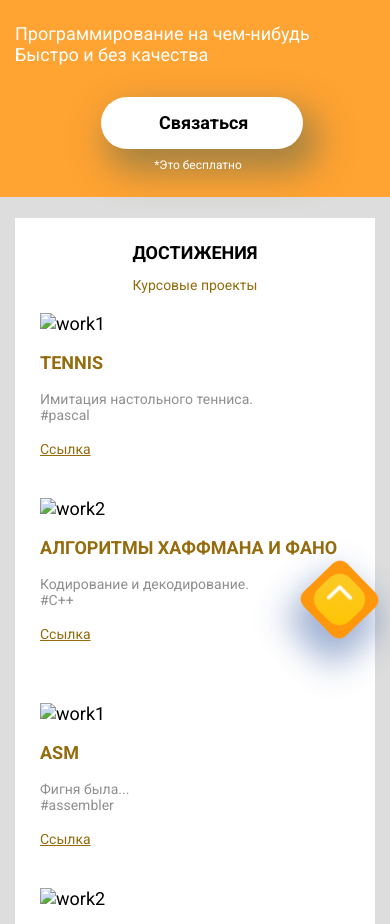
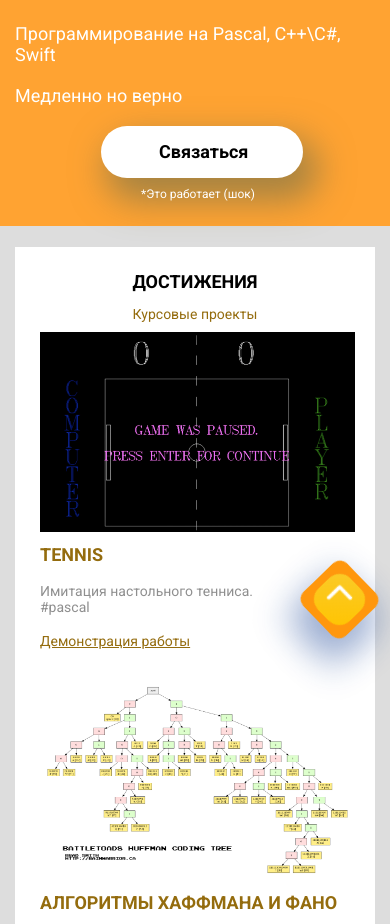
Before and after one commit to Imnaa/Imnaa.github.io, a plain HTML site: page index.html in a window 390 px wide. Shown: the part 165-1089 px from the top of the page. Drawn offline with Linux system fonts and the light colour scheme.

Commit message:
Add files via upload

```diff
--- a/css/style.css
+++ b/css/style.css
@@ -39,7 +39,7 @@ header {
 	color: #000;
 	font-weight: 700;
 	font-size: 18px;
-	margin-top: 32px;
+	margin-top: 14px;
 	padding: 15px 58px;
 	-webkit-transition: 0.2s;
 	-o-transition: 0.2s;
@@ -87,6 +87,16 @@ header small {
 	font-weight: 700;
 	text-transform: uppercase;
 }
+.portfolio-block a {
+	color: #946C0E;
+	font-size: 14px;
+	font-weight: 400;
+	text-decoration: underline;
+}
+.portfolio-block img {
+	width: 427px;
+	height: 300px;
+}
 .portfolio-title {
 	text-align: center;
 	font-size: 18px;
@@ -109,12 +119,6 @@ header small {
 	font-weight: 400;
 	margin-right: 0;
 	padding-right: 0;
-}
-.portfolio-block a {
-	color: #946C0E;
-	font-size: 14px;
-	font-weight: 400;
-	text-decoration: underline;
 }
 .portfolio-col-1 {
 	/*margin-left: 51px;*/
@@ -259,12 +263,15 @@ footer {
 	}
 	.header-button-block {
 		float: right;
-		margin-top: 0;
+		margin-top: 6px;
 		margin-right: 55px;
 	}
 	.portfolio {
 		padding-top: 21px;
 		padding-bottom: 22px;
+	}
+	.portfolio-block img {
+		height: 200px;
 	}
 	footer {
 		padding-top: 0px;
@@ -325,12 +332,24 @@ footer {
 		margin: -10px 0px;
 	}
 	.footer-author, .footer-text {
+		/*text-align: center;*/
+		display: none;
+	}
+}
+@media (max-width: 575px) {
+	.portfolio-block img {
+		display: inline-block;
 		text-align: center;
 	}
 }
 @media (max-width: 368px) {
+	header {
+		padding-bottom: 10px;
+	}
 	.header-button-block {
 		margin: 0 auto;
+		margin-top: 0;
+		margin-bottom: 0;
 		text-align: right;
 		display: inline-block;
 		position: relative;
@@ -341,3 +360,14 @@ footer {
 		display: none;
 	}
 }
+@media (max-width: 368px) {
+	.portfolio-block img {
+		height: 150px;
+	}
+}
+@media (max-width: 264px) {
+	.header-button-block {
+		text-align: left;
+		left: 0;
+	}
+}
--- a/index.html
+++ b/index.html
@@ -3,17 +3,18 @@
 <head>
 		<meta charset="utf-8">
 		<meta http-equiv="X-UA-Compatible" content="IE=edge">
+		<title>
+			DevРомащенко
+		</title>
 		<meta name="viewport" content="width=device-width, initial-scale=1">
 		<meta name="description" content="Персональное портфолио">
 		<meta name="author" content="Author...">
 		<link rel="icon" href="img/favicon.ico">
-		<title>
-			Title
-		</title>
 		<link rel="stylesheet" href="css/style.css">
 		<link rel="stylesheet" href="css/bootstrap-grid.min.css">
 		<link rel="stylesheet" href="css/animate.css">
 		<link href="https://fonts.googleapis.com/css?family=Roboto:400,700&amp;subset=cyrillic-ext" rel="stylesheet">
+
 </head>
 <body>
 	<header id="up">
@@ -31,15 +32,17 @@
 						Николай Ромащенко
 					</h1>
 					<p class="header-subtitle wow fadeInRight" data-wow-delay="0.3s">
-						Программирование на чем-нибудь<br>
-						Быстро и без качества
+						Программирование на Pascal, С++\С#, Swift<br>
+					</p>
+					<p class="header-subtitle wow fadeInRight" data-wow-delay="0.35s">
+						Медленно но верно
 					</p>
 					<div class="header-button-block wow jackInTheBox" data-wow-delay="0.4s">
 						<a href="mailto:kolya.romashenko@yandex.ru" class="header-button">
 							Связаться
 						</a>
 						<small>
-							*Это бесплатно
+							*Это работает (шок)
 						</small>
 					</div>
 				</div>
@@ -62,7 +65,7 @@
 					<div class="row">
 						<div class="col-md-6">
 							<div class="portfolio-col-1">
-								<img class="wow zoomIn" data-wow-delay="0.9s" src="img/portfolio/portfolio-img-0.jpg" alt="work1">
+								<img class="wow zoomIn" data-wow-delay="0.9s" src="img/portfolio/portfolio-img-0.png" alt="work1">
 								<h3>
 									TENNIS
 								</h3>
@@ -70,8 +73,8 @@
 									Имитация настольного тенниса.<br>
 									#pascal
 								</p>
-								<a href="#">
-									Ссылка
+								<a href="https://www.youtube.com/watch?v=oY3znruhQj4">
+									Демонстрация работы
 								</a>
 							</div>
 							<!-- portfolio-col-1 -->
@@ -79,7 +82,7 @@
 						<!-- /.col-6 -->
 						<div class="col-md-6">
 							<div class="portfolio-col-2">
-								<img class="wow zoomIn" data-wow-delay="0.9s" src="img/portfolio/portfolio-img-1.jpg" alt="work2">
+								<img class="wow zoomIn" data-wow-delay="0.9s" src="img/portfolio/portfolio-img-1.png" alt="work2">
 								<h3>
 									Алгоритмы Хаффмана и Фано
 								</h3>
@@ -88,7 +91,7 @@
 									#C++
 								</p>
 								<a href="#">
-									Ссылка
+									Ссылка (нет)
 								</a>
 							</div>
 							<!-- portfolio-col-2 -->
@@ -104,7 +107,7 @@
 					<div class="row">
 						<div class="col-md-6">
 							<div class="portfolio-col-1">
-								<img class="wow zoomIn" data-wow-delay="0.9s" src="img/portfolio/portfolio-img-0.jpg" alt="work1">
+								<img class="wow zoomIn" data-wow-delay="0.9s" src="img/portfolio/portfolio-img-2.png" alt="work1">
 								<h3>
 									ASM
 								</h3>
@@ -113,7 +116,7 @@
 									#assembler
 								</p>
 								<a href="#">
-									Ссылка
+									Ссылка (нет)
 								</a>
 							</div>
 							<!-- portfolio-col-1 -->
@@ -121,7 +124,7 @@
 						<!-- /.col-6 -->
 						<div class="col-md-6">
 							<div class="portfolio-col-2">
-								<img class="wow zoomIn" data-wow-delay="0.9s" src="img/portfolio/portfolio-img-1.jpg" alt="work2">
+							<!-- <img class="wow zoomIn" data-wow-delay="0.9s" src="img/portfolio/portfolio-img-1.jpg" alt="work2">
 								<h3>
 									test
 								</h3>
@@ -132,6 +135,7 @@
 								<a href="#">
 									Ссылка
 								</a>
+							-->
 							</div>
 							<!-- portfolio-col-2 -->
 						</div>
@@ -154,7 +158,7 @@
 						Николай Ромащенко
 					</h4>
 					<p class="footer-text wow rollIn" data-wow-delay="0.2s">
-						Быстро и без качества
+						Медленно но верно
 					</p>
 				</div>
 				<!-- /.col-4 -->
@@ -163,16 +167,16 @@
 						<p>
 							Подпишитесь:
 						</p>
-						<a href="https://vk.me/imnaa" class="wow rotateIn" data-wow-delay="0.6s">
+						<a href="https://vk.com/imnaa" class="wow rotateIn" data-wow-delay="0.6s">
 							<img src="img/social/vk-button-img.png" alt="">
 						</a>
-						<a href="https://vk.me/imnaa" class="wow rotateIn" data-wow-delay="0.7s">
+						<a href="https://www.facebook.com/kolya.romashenko" class="wow rotateIn" data-wow-delay="0.7s">
 							<img src="img/social/facebook-button-img.png" alt="">
 						</a>
-						<a href="https://vk.me/imnaa" class="wow rotateIn" data-wow-delay="0.8s">
+						<a href="http://t.me/imnaa" class="wow rotateIn" data-wow-delay="0.8s">
 							<img src="img/social/telegram-button-img.png" alt="">
 						</a>
-						<a href="https://vk.me/imnaa" class="wow rotateIn" data-wow-delay="0.9s">
+						<a href="https://www.youtube.com/channel/UCygTJeEYvbPLFJss_iXnBwQ" class="wow rotateIn" data-wow-delay="0.9s">
 							<img src="img/social/youtube-button-img.png" alt="">
 						</a>
 					</div>
```
Also changed, not shown: img/portfolio/portfolio-img-0.png (added), img/portfolio/portfolio-img-1.png (added), img/portfolio/portfolio-img-2.png (added), img/portfolio/test.jpg (added).
